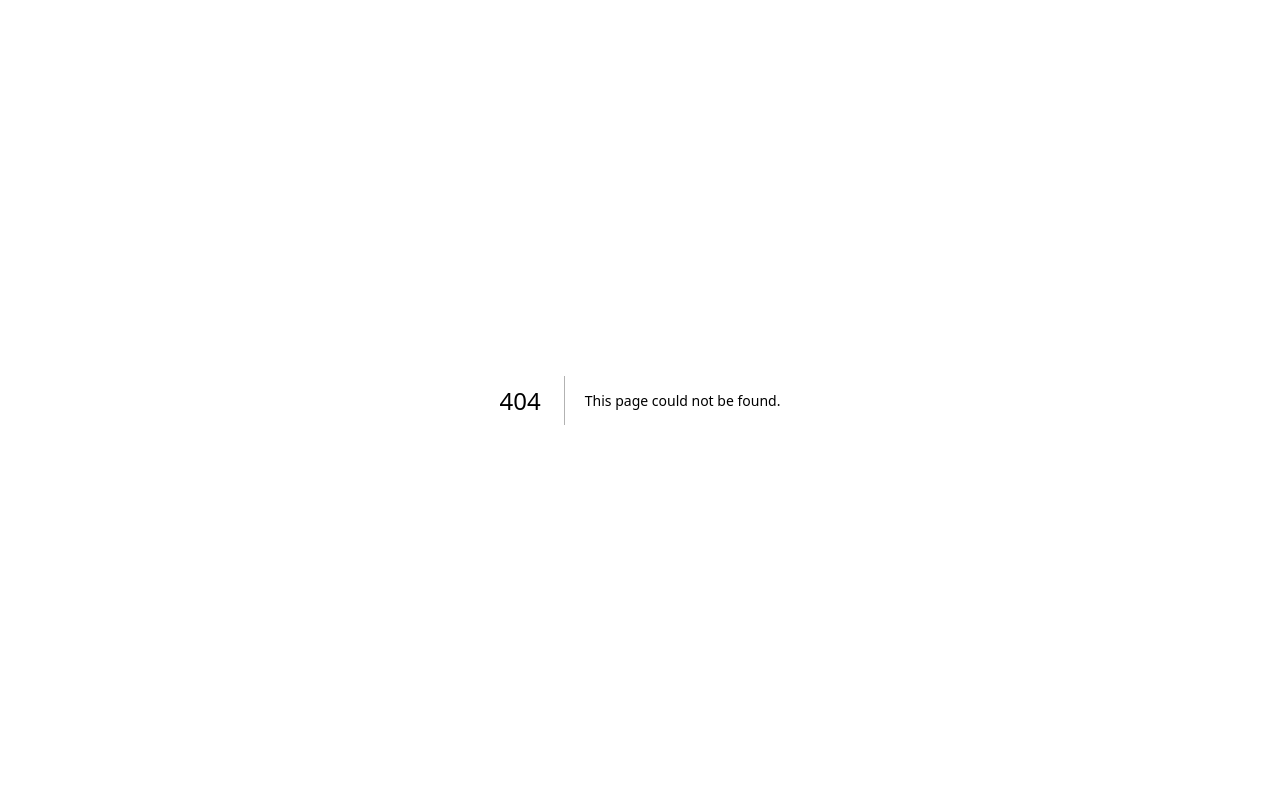
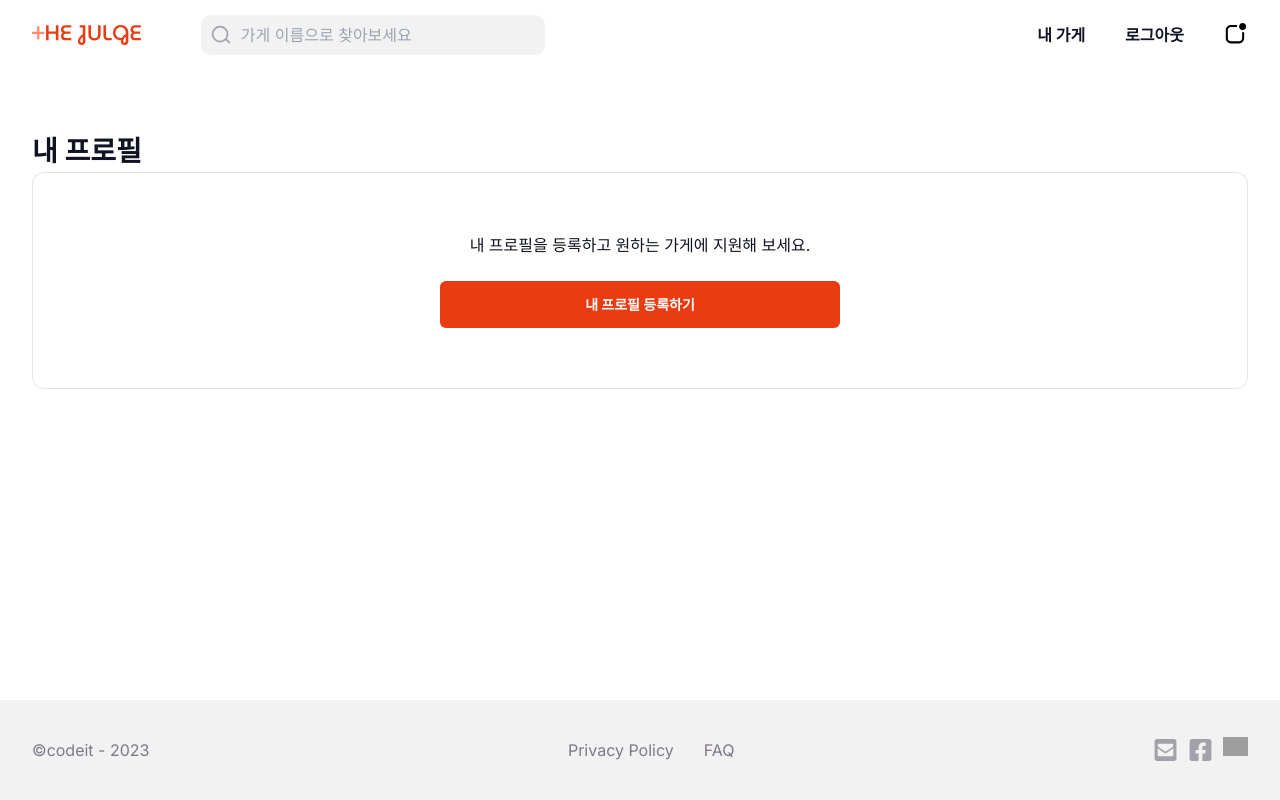
Before and after one commit to DDaHeuk/The-julge, a Next.js app: page /userdetail in a window 1280 px wide. Before the commit this address had no page. Built offline with nearby package versions, Linux system fonts and the light colour scheme; grey boxes are pictures that could not be loaded.

Commit message:
feat: 내 프로필 상세 페이지 추가

```diff
--- /dev/null
+++ b/src/app/(contents)/userdetail/page.tsx
@@ -0,0 +1,22 @@
+export default function userDetail() {
+  return (
+    <div className="flex  px-[12px] py-[40px] md:px-[32px] md:py-[60px] lg:px-[237px] lg:py-[60px] flex-col items-start gap-[8px]">
+      <div className="flex-col w-[100%]">
+        <span className="text-black font-bold text-[20px] md:text-[28px] mb-[16px] md:mb-[23px]">
+          내 프로필
+        </span>
+        <div className="flex flex-col justify-center items-center rounded-[12px] border-gray20 border gap-[16px] md:gap-[24px] py-[60px] px-[24px]">
+          <span className=" self-stretch text-black text-[14px] md:text-[16px] text-center">
+            내 프로필을 등록하고 원하는 가게에 지원해 보세요.
+          </span>
+          <button
+            type="button"
+            className="flex w-[160px] h-[37px] md:w-[400px] md:h-[47px] justify-center items-center rounded-[6px] bg-[#EA3C12] px-[20px] py-[10px] md:px-[136px] md:py-[14px] text-white font-bold text-center text-[12px] md:text-[14px]"
+          >
+            내 프로필 등록하기
+          </button>
+        </div>
+      </div>
+    </div>
+  );
+}
```
